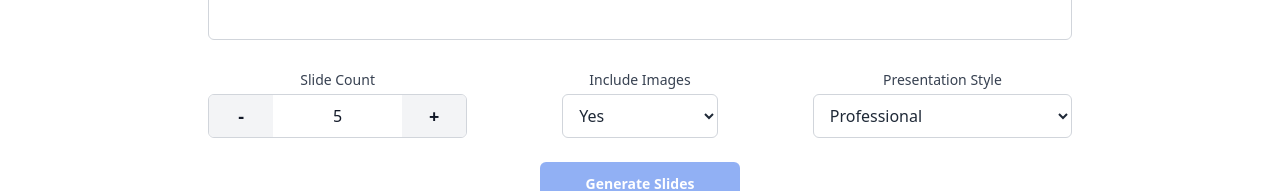
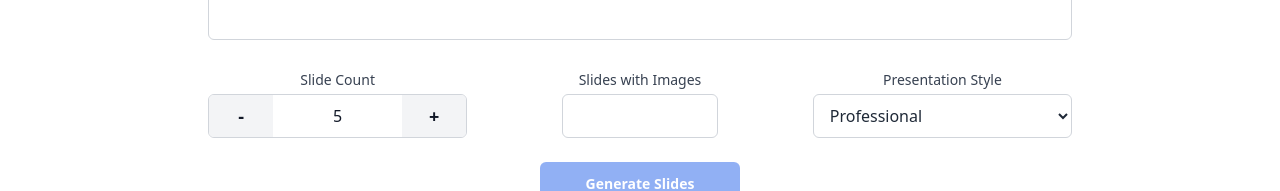
Before and after one commit to Codexgrey/ai-slide-generator, a Next.js app in the folder ai-slide-generator/: page /create in a window 1280 px wide. Shown: the part 227-418 px from the top of the page. Built offline with nearby package versions, Linux system fonts and the light colour scheme.

Commit message:
feat(slide-generator): allow user to specify number of slides with images

```diff
--- a/ai-slide-generator/src/components/SlideGenerator/OptionsPanel.tsx
+++ b/ai-slide-generator/src/components/SlideGenerator/OptionsPanel.tsx
@@ -4,8 +4,8 @@
 interface Props {
     slideCount: number;
     setSlideCount: (val: number) => void;
-    includeImages: boolean;
-    setIncludeImages: (val: boolean) => void;
+    numSlidesWithImages: number;
+    setNumSlidesWithImages: (val: number) => void;
     style: string;
     setStyle: (val: string) => void;
 }
@@ -13,14 +13,18 @@ interface Props {
 export default function OptionsPanel({
     slideCount,
     setSlideCount,
-    includeImages,
-    setIncludeImages,
+    numSlidesWithImages,
+    setNumSlidesWithImages,
     style,
     setStyle,
-
 }: Props) {
     const handleSlideChange = (delta: number) => {
-        setSlideCount(Math.max(1, Math.min(slideCount + delta, 20)));
+        const newCount = Math.max(1, Math.min(slideCount + delta, 20));
+        setSlideCount(newCount);
+        // stop image count if it exceeds new slide count
+        if (numSlidesWithImages > newCount) {
+            setNumSlidesWithImages(newCount);
+        }
     };
 
     return (
@@ -49,19 +53,21 @@ export default function OptionsPanel({
                 </div>
             </div>
 
-            {/* include images */}
+            {/* number of slides with images */}
             <div className="md:w-[18%] w-full">
                 <label className="block text-center font-medium text-sm mb-1 text-gray-700">
-                    Include Images
+                    Slides with Images
                 </label>
-                <select
-                    value={includeImages ? "yes" : "no"}
-                    onChange={(e) => setIncludeImages(e.target.value === "yes")}
+                <input
+                    type="number"
+                    min={0}
+                    max={slideCount}
+                    value={numSlidesWithImages}
+                    onChange={(e) =>
+                        setNumSlidesWithImages(Math.min(slideCount, parseInt(e.target.value) || 0))
+                    }
                     className="w-full h-[44px] px-3 py-2 border border-gray-300 rounded-md bg-white text-gray-800"
-                >
-                    <option value="yes">Yes</option>
-                    <option value="no">No</option>
-                </select>
+                />
             </div>
 
             {/* presentation style */}
--- a/ai-slide-generator/src/lib/ai/generateSlidesWithAI.ts
+++ b/ai-slide-generator/src/lib/ai/generateSlidesWithAI.ts
@@ -3,18 +3,17 @@ import type { SlideInput } from '@/lib/slides/saveSlides';
 import { Theme } from '@/types/theme';
 import { themePresets } from '@/lib/slides/themePresets';
 
-
 interface GenerateSlidesInput {
     topic: string;
     numSlides: number;
-    includeImages?: boolean;
+    numSlidesWithImages: number;
     theme?: Theme;
 }
 
 export async function generateSlidesWithAI({
     topic,
     numSlides,
-    includeImages = false,
+    numSlidesWithImages,
     theme = themePresets['default'],
 
 }: GenerateSlidesInput): Promise<SlideInput[]> {
@@ -25,13 +24,7 @@ export async function generateSlidesWithAI({
         {
             "title": "Slide Title",
             "content": ["Bullet point 1", "Bullet point 2", "Bullet point 3"],
-            "notes": "Speaker notes or elaboration that explain the bullet points in more detail"
-            ${includeImages ? ',\n  "imagePrompt": "A short prompt describing a relevant image"' : ''}
-        }
-
-        ${includeImages
-            ? 'Every slide must include an "imagePrompt" field describing an image suitable for the content.'
-            : 'Do NOT include the "imagePrompt" field in any slide.'
+            "notes": "Speaker notes or elaboration that explain each bullet point in detail with at least 3 sentences",
         }
 
         Use a "${theme}" style. Keep the language clear, structured, and professional.
@@ -47,8 +40,22 @@ export async function generateSlidesWithAI({
     const raw = response.choices?.[0]?.message?.content ?? '';
 
     try {
-        const slides = JSON.parse(raw || '[]');
-        return slides;
+        const slides: SlideInput[] = JSON.parse(raw || '[]');
+
+        // randomly assign image prompts to selected slides
+        const indices = new Set<number>();
+        while (indices.size < Math.min(numSlidesWithImages, slides.length)) {
+        indices.add(Math.floor(Math.random() * slides.length));
+        }
+
+        return slides.map((slide, index) =>
+        indices.has(index)
+            ? {
+                ...slide,
+                imagePrompt: `An image that fits the slide titled "${slide.title}"`,
+            }
+            : slide
+        );
     } catch {
         console.error('❌ Failed to parse AI response:', raw);
         throw new Error('Invalid JSON from AI response');
--- a/ai-slide-generator/src/redux/slidesSlice.ts
+++ b/ai-slide-generator/src/redux/slidesSlice.ts
@@ -20,7 +20,7 @@ const initialState: SlidesState = {
 interface GenerateSlidesParams {
   topic: string;
   numSlides: number;
-  includeImages: boolean;
+  numSlidesWithImages: number; // params updated from includeImages
   theme: Theme;
 }
 
@@ -75,17 +75,13 @@ const slidesSlice = createSlice({
       })
       .addCase(generateSlides.fulfilled, (state, action) => {
         const presentation = action.payload;
-
-        // converting dates to ISO strings to prevent Redux warnings
         state.currentPresentation = {
           ...presentation,
           createdAt: new Date(presentation.createdAt).toISOString(),
           updatedAt: new Date(presentation.updatedAt).toISOString(),
         };
-
         state.slides = presentation.slides;
         state.isGenerating = false;
-
         console.log('🔥[generateSlides.fulfilled] Stored theme: ', presentation.theme);
       })
       .addCase(generateSlides.rejected, (state) => {
--- a/ai-slide-generator/src/types/slide.ts
+++ b/ai-slide-generator/src/types/slide.ts
@@ -3,6 +3,7 @@ export interface Slide {
   title: string;
   content: string[];
   imageUrl?: string;
+  imagePrompt?: string; // added for slides that should have images
   notes?: string;
   order: number;
   presentationId: string;
```
Lines whose indentation alone changed are shown as unchanged.
